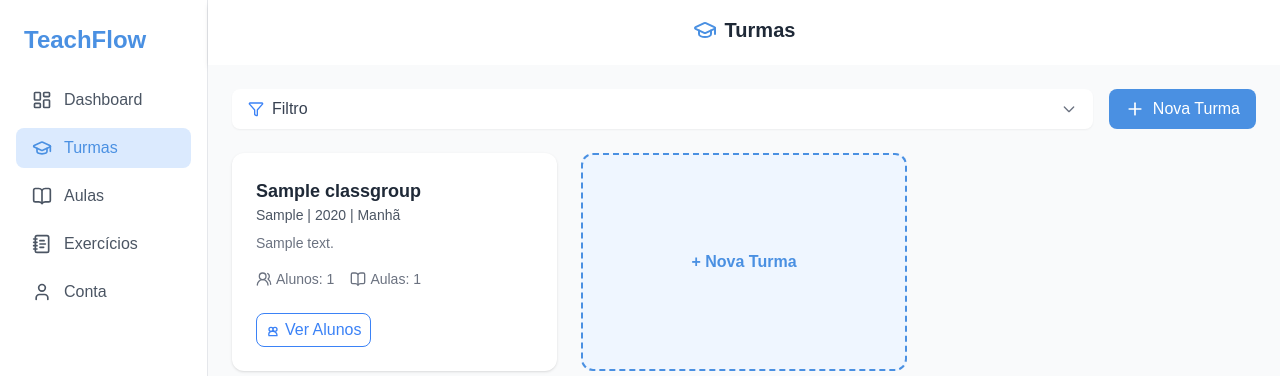
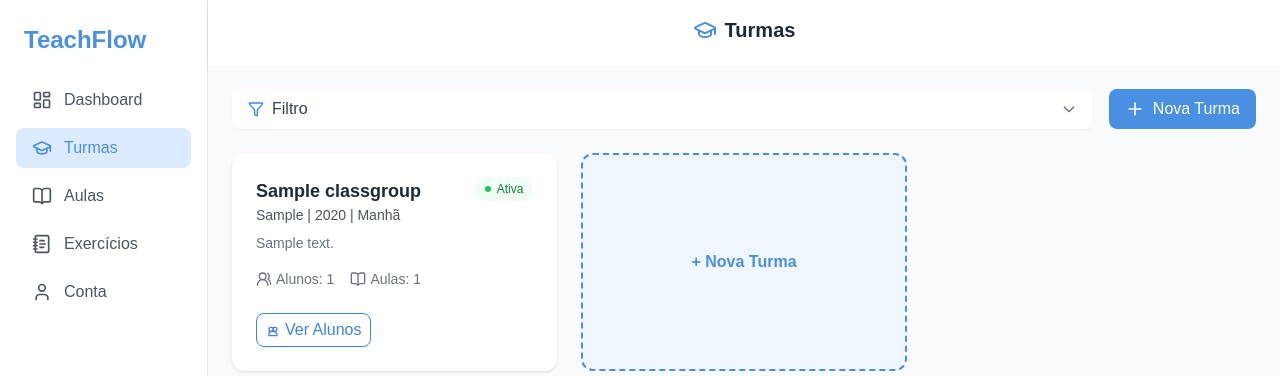
Before and after one commit to RenanDevKF/Projeto-TeachFlow, a Django app: page /class-groups/ in a window 1280 px wide. Shown: the top 376 px of the page. Run offline with Django 5.2, Linux system fonts and the light colour scheme; a user stored in the database is signed in; tables that the repository leaves empty hold one stand-in row (values such as "Sample post"); style sheets or scripts are compiled from the project's sources.

Commit message:
style(class-group): exibe status e alinha conteúdo dos cards

```diff
--- a/TeachFlow/Templates/classes/class_group_list.html
+++ b/TeachFlow/Templates/classes/class_group_list.html
@@ -94,34 +94,61 @@
     {% if class_groups %}
     <div class="grid grid-cols-1 md:grid-cols-2 lg:grid-cols-3 gap-6">
         {% for turma in class_groups %}
-        <div class="group relative bg-white rounded-xl shadow hover:shadow-lg transition">
+        <div class="group relative flex h-full flex-col rounded-xl bg-white shadow transition hover:shadow-lg">
             <!-- Link principal que cobre todo o card -->
             <a href="{% url 'class_group_detail' turma.id %}" class="absolute inset-0 z-10"></a>
 
-            <div class="p-6">
-                <h3 class="text-lg font-semibold text-gray-800 group-hover:text-primary transition">{{ turma.name }}</h3>
+            <div class="flex h-full flex-col p-6">
+                <div class="flex items-start justify-between gap-3">
+                    <h3 class="text-lg font-semibold text-gray-800 group-hover:text-primary transition">
+                        {{ turma.name }}
+                    </h3>
+
+                    {% if turma.is_active %}
+                        <span class="inline-flex flex-shrink-0 items-center gap-1.5 rounded-full bg-green-50 px-2.5 py-1 text-xs font-medium text-green-700">
+                            <span class="h-1.5 w-1.5 rounded-full bg-green-500"></span>
+                            Ativa
+                        </span>
+                    {% else %}
+                        <span class="inline-flex flex-shrink-0 items-center gap-1.5 rounded-full bg-gray-100 px-2.5 py-1 text-xs font-medium text-gray-600">
+                            <span class="h-1.5 w-1.5 rounded-full bg-gray-400"></span>
+                            Arquivada
+                        </span>
+                    {% endif %}
+                </div>
                 <p class="text-sm text-gray-600">{{ turma.school }} | {{ turma.year }} | {{ turma.period }}</p>
                 <p class="mt-2 text-gray-500 text-sm">{{ turma.description|truncatewords:18 }}</p>
 
-                <div class="mt-4 flex gap-4 text-sm text-gray-500">
+                <div class="mt-auto pt-4">
+                    <div class="flex gap-4 text-sm text-gray-500">
                         <div class="flex items-center gap-1">
                             <i data-lucide="users-round" class="w-4 h-4"></i>
                             <span>Alunos: {{ turma.students.count }}</span>
                         </div>
+
                         <div class="flex items-center gap-1">
                             <i data-lucide="book-open" class="w-4 h-4"></i>
                             <span>Aulas: {{ turma.lessons.count }}</span>
                         </div>
                     </div>
 
-                <!-- Links internos - adicionamos relative z-20 para ficarem acima do link principal -->
+                    <!-- Links internos acima do link principal do card -->
                     <div class="mt-4 flex gap-3 relative z-20">
-                    <a href="{% url 'class_group_students' class_group_id=turma.pk %}" class="mt-2 inline-flex items-center px-2 py-1 border border-blue-500 text-blue-500 font-medium rounded-lg hover:bg-blue-500 hover:text-white transition-colors duration-200">
-                        <svg xmlns="http://www.w3.org/2000/svg" class="w-4 h-4 mr-1" fill="none" viewBox="0 0 24 24" stroke="currentColor">
-                          <path stroke-linecap="round" stroke-linejoin="round" stroke-width="2" d="M12 11c0 1.657-1.343 3-3 3S6 12.657 6 11s1.343-3 3-3 3 1.343 3 3zm0 0c0 1.657 1.343 3 3 3s3-1.343 3-3-1.343-3-3-3-3 1.343-3 3zM6 16.5A5.978 5.978 0 0112 14c1.657 0 3.156.672 4.242 1.758A5.978 5.978 0 0118 20.5H6a5.978 5.978 0 010-4z"/>
+                        <a href="{% url 'class_group_students' class_group_id=turma.pk %}"
+                        class="mt-2 inline-flex items-center px-2 py-1 border border-blue-500 text-blue-500 font-medium rounded-lg hover:bg-blue-500 hover:text-white transition-colors duration-200">
+                            <svg xmlns="http://www.w3.org/2000/svg"
+                                class="w-4 h-4 mr-1"
+                                fill="none"
+                                viewBox="0 0 24 24"
+                                stroke="currentColor">
+                                <path stroke-linecap="round"
+                                    stroke-linejoin="round"
+                                    stroke-width="2"
+                                    d="M12 11c0 1.657-1.343 3-3 3S6 12.657 6 11s1.343-3 3-3 3 1.343 3 3zm0 0c0 1.657 1.343 3 3 3s3-1.343 3-3-1.343-3-3-3-3 1.343-3 3zM6 16.5A5.978 5.978 0 0112 14c1.657 0 3.156.672 4.242 1.758A5.978 5.978 0 0118 20.5H6a5.978 5.978 0 010-4z"/>
                             </svg>
                             Ver Alunos
                         </a>
+                    </div>
                 </div>
             </div>
         </div>
```
Lines whose indentation alone changed are shown as unchanged.
